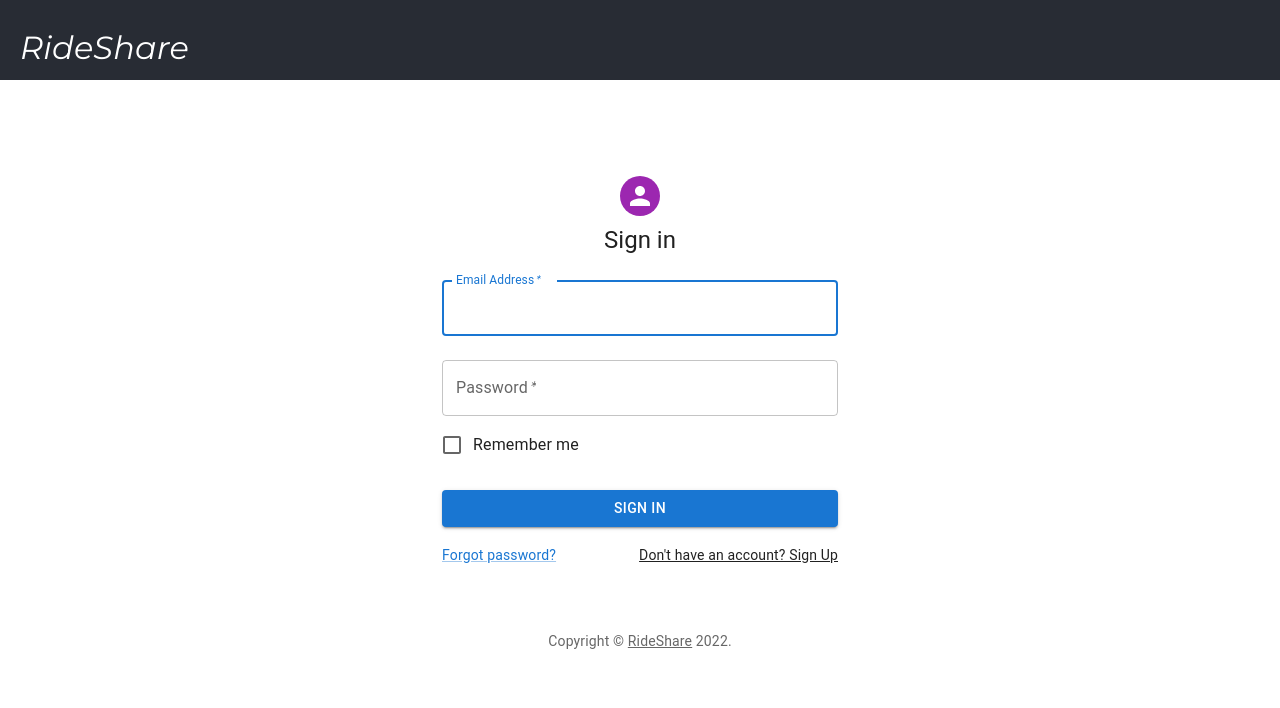
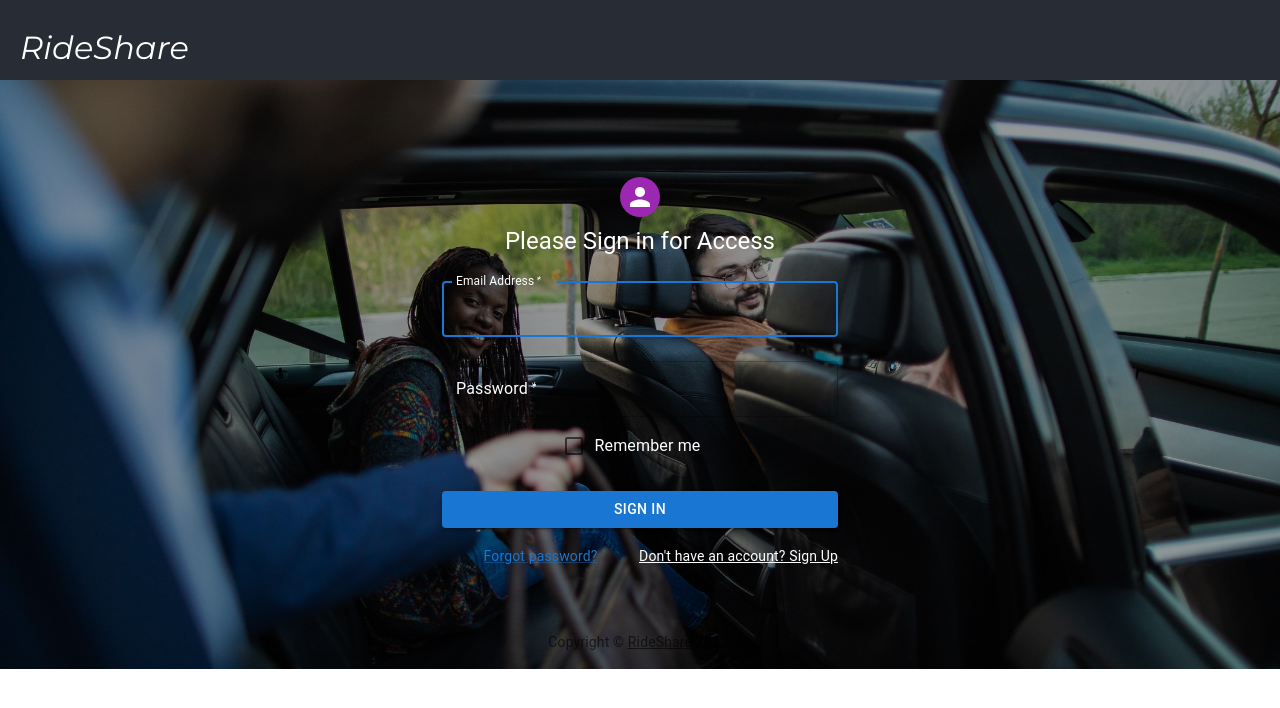
Before and after one commit to gvskalyan/rideshare, a React (Create React App) app in the folder frontend/: page /login in a window 1280 px wide. Shown: the top 708 px of the page. Built offline with nearby package versions, Linux system fonts and the light colour scheme.

Commit message:
Login page update

```diff
--- a/frontend/package.json
+++ b/frontend/package.json
@@ -23,7 +23,7 @@
     "react-datepicker": "^4.6.0",
     "react-dom": "^17.0.2",
     "react-router-dom": "^6.2.1",
-    "react-scripts": "^5.0.0",
+    "react-scripts": "^5.0.1",
     "react-select": "^5.2.2",
     "reactstrap": "^9.0.1",
     "styled-components": "^5.3.3",
--- a/frontend/src/Components/Login_2.js
+++ b/frontend/src/Components/Login_2.js
@@ -16,6 +16,8 @@ import {createTheme, ThemeProvider} from '@mui/material/styles';
 import {useNavigate} from 'react-router-dom';
 import data from './data/Apis'
 // import component
+import gettingin from "./assets/gettingin.jpg"
+import styled from "styled-components"
 import Copyright from './Copyright'
 import {setAccessToken, setUserDetails} from "./session/SessionHandler";
 import NavBar_Login from "./NavBar_Login";
@@ -55,8 +57,14 @@ function Login() {
   }
 
   return (
+
       <div>
         <NavBar_Login />
+        <Section id="hero">
+        <div className = "background">
+          <img src={gettingin} />
+        </div>
+        <div className="content">
         <br/>
         <ThemeProvider theme={theme}>
           <Container component="main" maxWidth="xs">
@@ -72,7 +80,7 @@ function Login() {
               <Avatar sx={{ m: 1, bgcolor: 'secondary.main' }}>
               </Avatar>
               <Typography component="h1" variant="h5">
-                Sign in
+                Please Sign in for Access
               </Typography>
               <Box component="form" onSubmit={handleSubmit} noValidate sx={{ mt: 1 }}>
                 <TextField
@@ -84,6 +92,10 @@ function Login() {
                     name="email"
                     autoComplete="email"
                     autoFocus
+                    sx={{ input: { color: 'white' } }}
+                    InputLabelProps={{
+                      style: { color: '#fff' },
+                    }}
                     onChange={e => setEmail(e.target.value)}
                 />
                 <TextField
@@ -95,10 +107,14 @@ function Login() {
                     type="password"
                     id="password"
                     autoComplete="current-password"
+                    sx={{ input: { color: 'white' } }}
+                    InputLabelProps={{
+                      style: { color: '#fff' },
+                    }}
                     onChange={e => setPassword(e.target.value)}
                 />
                 <FormControlLabel
-                    control={<Checkbox value="remember" color="primary" />}
+                    control={<Checkbox value="remember" color="secondary" />}
                     label="Remember me"
                 />
                 <Button
@@ -126,8 +142,47 @@ function Login() {
             <Copyright sx={{ mt: 8, mb: 4 }} />
           </Container>
         </ThemeProvider>
+        </div>
+        </Section>
       </div>
   );
 }
 
 export default Login;
+
+const Section = styled.section`
+  position: relative;
+  width: 100%;
+  height: 100%;
+  .background {
+    img {
+      height: 15%;
+      width: 100%;
+      filter: brightness(60%);
+    }
+  }
+  .content {
+    height: 100%;
+    width: 100%;
+    position: absolute;
+    top: 0;
+    z-index: 3;
+    text-align: center;
+    display: flex;
+    flex-direction: column;
+    justify-content: center;
+    align-items: center;
+    gap: 1rem;
+    color: white;
+
+      .TextField{
+
+      }
+  }
+`;
+
+const styles = theme => ({
+  multilineColor:{
+      color:'red'
+  }
+});
```
Also changed, not shown: 2 other files (tests, documents, lock files or other folders).
